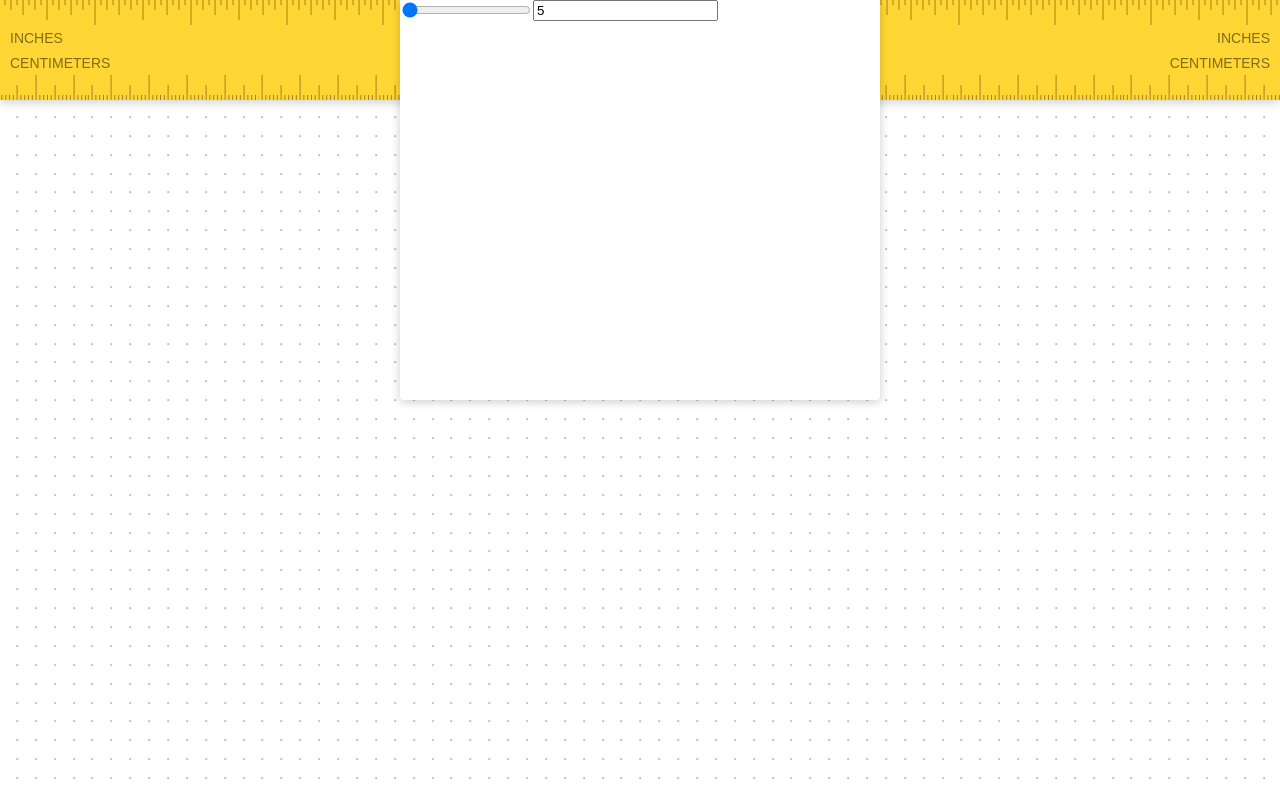
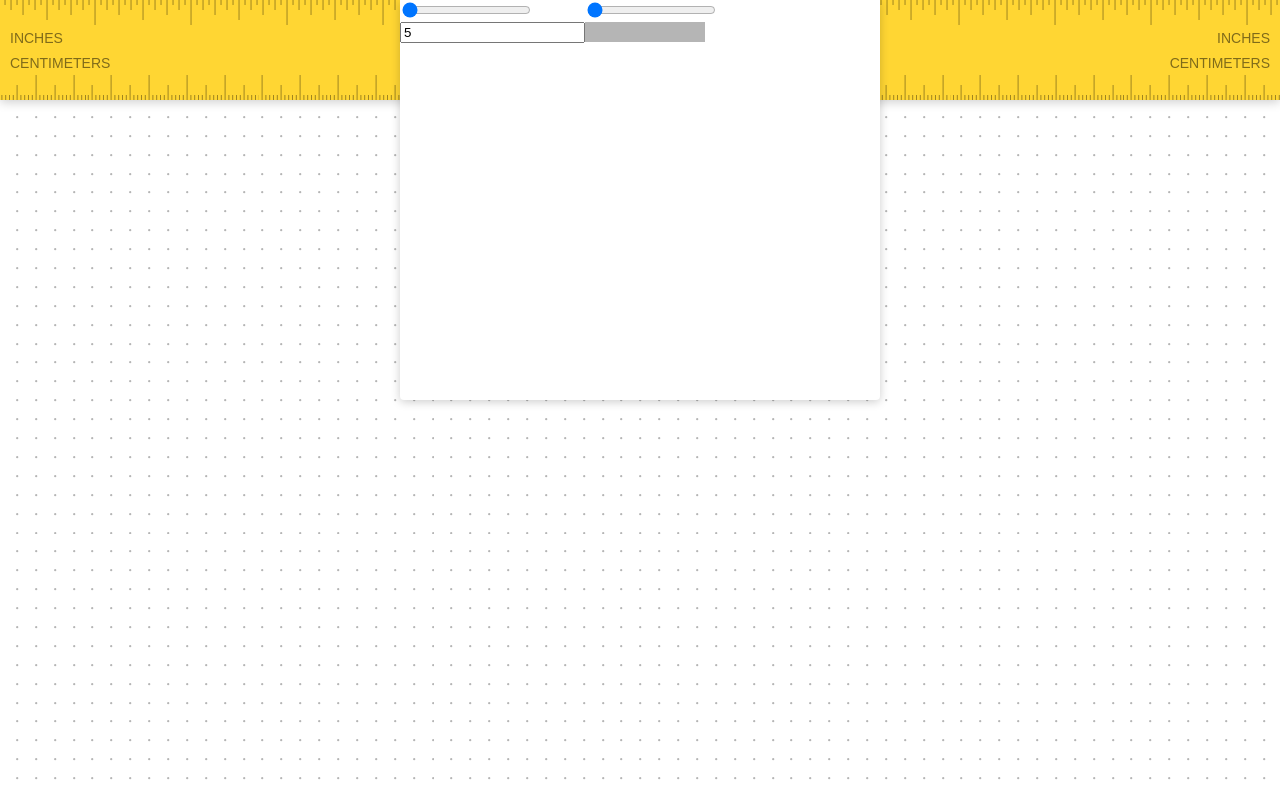
Before and after one commit to RostislavBlaha/gridzzly, a React (Create React App) app: page / in a window 1280 px wide. Built offline with nearby package versions, Linux system fonts and the light colour scheme.

Commit message:
Settings of colour works.

```diff
--- a/src/App.js
+++ b/src/App.js
@@ -9,8 +9,7 @@ class App extends Component {
         this.state = {  data: { type: "squareDot",
                                 distance: 5,
                                 unit: "mm",
-                                colour: "silver"
-                                }
+                                colour: "#B5B5B5"}
                      }
     }
 
@@ -19,6 +18,12 @@ class App extends Component {
        newData.distance = distance
        this.setState({data:newData})
 
+    }
+
+    changeColour(colour){
+       var newData = this.state.data
+       newData.colour = colour
+       this.setState({data:newData})
     }
 
     printGrid(){
@@ -36,7 +41,8 @@ class App extends Component {
       <div  className="App"
             style={sx}>
         <Ruler/>
-        <Form changeDistance={this.changeDistance.bind(this)}/>
+        <Form   changeDistance={this.changeDistance.bind(this)}
+                changeColour={this.changeColour.bind(this)}/>
         <Grid 	type={this.state.data.type}
                 distance={this.state.data.distance}
                 unit={this.state.data.unit}
--- a/src/Grid.js
+++ b/src/Grid.js
@@ -24,7 +24,6 @@ export default class Grid extends Component{
 
 
   render() {
-    console.log(this.state.grid)
     const windowWidth = window.innerWidth
     const windowHeight = window.innerHeight - 105
     const sx = {width: "100%",
--- /dev/null
+++ b/src/form/Colour.js
@@ -0,0 +1,31 @@
+import React, { Component } from 'react'
+import Slider from './Slider'
+import ColourBox from './ColourBox'
+
+export default class Colour extends Component{
+    handleChange(value){
+        var colour=this.mapColour(value)
+        this.props.changeColour(value,colour)
+    }
+
+    mapColour(value){
+        var increment = 172 - (value*2)
+        var hexcrement = increment.toString(16)
+        return "#" + hexcrement + hexcrement + hexcrement
+    }
+
+  render() {
+	  const sx = {
+	  }
+
+    return (
+        <div style={sx}>
+          <Slider   value={this.props.value}
+                    changeValue={this.handleChange.bind(this)}
+                    minValue="0"
+                    maxValue="50"/>
+          <ColourBox colour={this.props.colour}/>
+        </div>
+	   )
+  }
+}
--- /dev/null
+++ b/src/form/ColourBox.js
@@ -0,0 +1,16 @@
+import React, { Component } from 'react'
+
+export default class ColourBox extends Component{
+
+  render() {
+	  const sx = {
+        width: "120px",
+        height: "20px",
+        backgroundColor: this.props.colour
+	  }
+
+    return (
+        <div style={sx}></div>
+	   )
+  }
+}
--- /dev/null
+++ b/src/form/Distance.js
@@ -0,0 +1,27 @@
+import React, { Component } from 'react'
+import Slider from './Slider'
+import Input from './Input'
+
+export default class Distance extends Component{
+    handleChange(distance){
+        this.props.changeDistance(distance)
+        console.log(this.props.distance)
+    }
+
+  render() {
+	  const sx = {
+	  }
+
+    return (
+        <div style={sx}>
+          <Slider   value={this.props.distance}
+                    changeValue={this.handleChange.bind(this)}
+                    minValue="5"
+                    maxValue="25"/>
+          <Input    value={this.props.distance}
+                    defaultValue="5"
+                    changeValue={this.handleChange.bind(this)}/>
+        </div>
+	   )
+  }
+}
--- a/src/form/Form.js
+++ b/src/form/Form.js
@@ -1,12 +1,14 @@
 import React, { Component } from 'react'
 import { shadows, radius } from '../Styles'
-import Slider from './Slider'
-import Input from './Input'
+import Distance from './Distance'
+import Colour from './Colour'
 
 export default class Form extends Component{
     constructor(props) {
         super(props)
-        this.state = {distance:"5"}
+        this.state = {distance:"5",
+                      colourValue: 0,
+                      colour:"#B5B5B5"}
 
     }
 
@@ -18,6 +20,12 @@ export default class Form extends Component{
     changeDistance(distance){
         this.props.changeDistance(distance)
         this.setState({distance:distance})
+    }
+
+    changeColour(value, colour){
+        this.props.changeColour(colour)
+        this.setState({ colourValue:value,
+                        colour:colour})
     }
 
   render() {
@@ -37,13 +45,11 @@ export default class Form extends Component{
 
     return (
         <div style={sx}>
-      <Slider   value={this.state.distance}
-                changeValue={this.changeDistance.bind(this)}
-                minValue="5"
-                maxValue="25"/>
-      <Input    value={this.state.distance}
-                defaultValue="5"
-                changeValue={this.changeDistance.bind(this)}/>
+          <Distance distance={this.state.distance}
+                    changeDistance={this.changeDistance.bind(this)}/>
+      <Colour   colour={this.state.colour}
+                value={this.state.colourValue}
+                changeColour={this.changeColour.bind(this)}/>
         </div>
 	   )
   }
```
